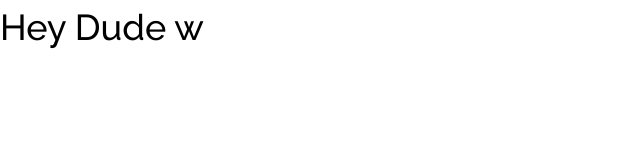
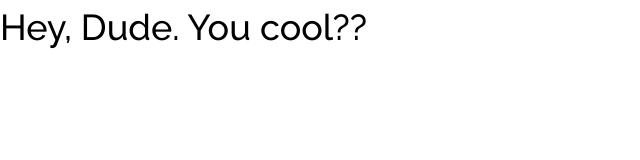
Before and after one commit to joehink/portfolio, a website: page public/index.html in a window 1280 px wide. Shown: the whole page, without its empty margins (0-640 px from the left). Drawn offline with Linux system fonts and the light colour scheme.

```diff
--- a/public/index.html
+++ b/public/index.html
@@ -14,6 +14,6 @@
     </style>
 </head>
 <body>
-    <h1 class="text-4xl">Hey Dude w</h1>
+    <h1 class="text-4xl">Hey, Dude. You cool??</h1>
 </body>
 </html>
```
